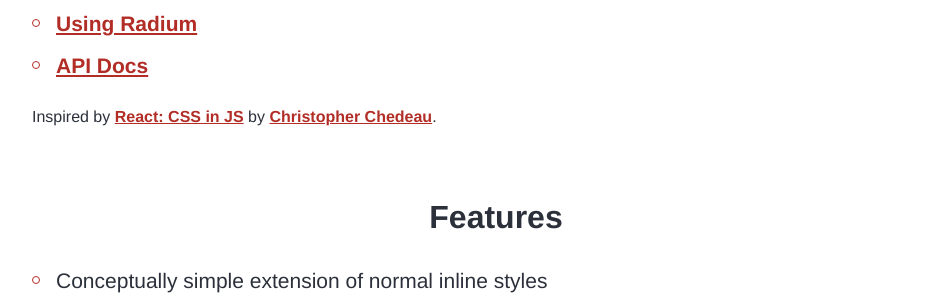
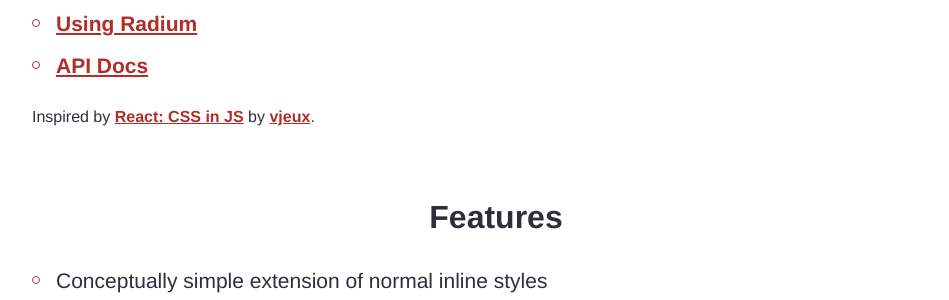
Before and after one commit to FormidableLabs/radium, a Jekyll site: the page built from index.md, in a window 1280 px wide and 900 px high, scrolled down 521 px. Shown: the part 152-452 px from the top of the window, without its empty margins (144-1093 px from the left). Built offline with Jekyll 4.4.1, drawn with Linux system fonts in a browser that asks for light colours; some web fonts are replaced; Markdown is read by kramdown in place of the engine named in the settings.

Commit message:
Change name to vjeux

```diff
--- a/_layouts/default.html
+++ b/_layouts/default.html
@@ -37,7 +37,7 @@
 
           <div class="CopySmall">
             Inspired by <a href="https://speakerdeck.com/vjeux/react-css-in-js">React: CSS
-            in JS</a> by <a href="https://twitter.com/Vjeux">Christopher Chedeau</a>.
+            in JS</a> by <a href="https://twitter.com/Vjeux">vjeux</a>.
           </div>
         </div>
 
```
